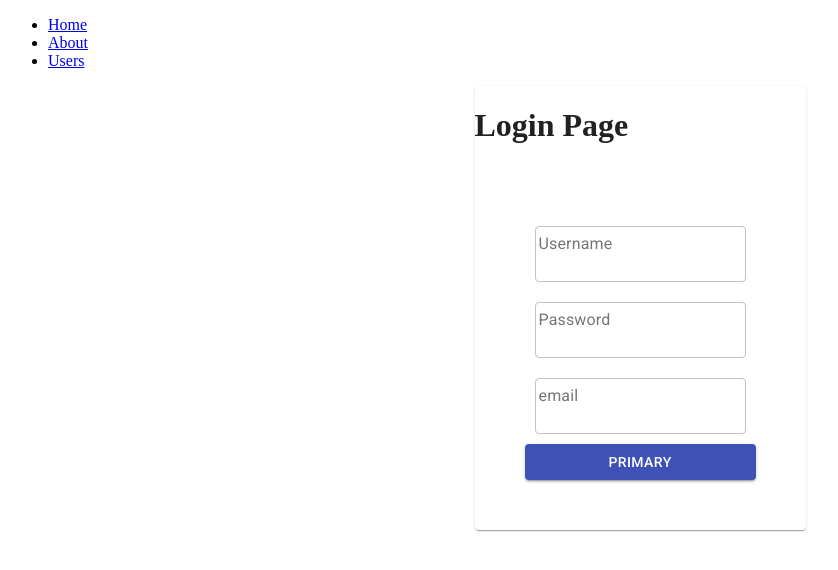
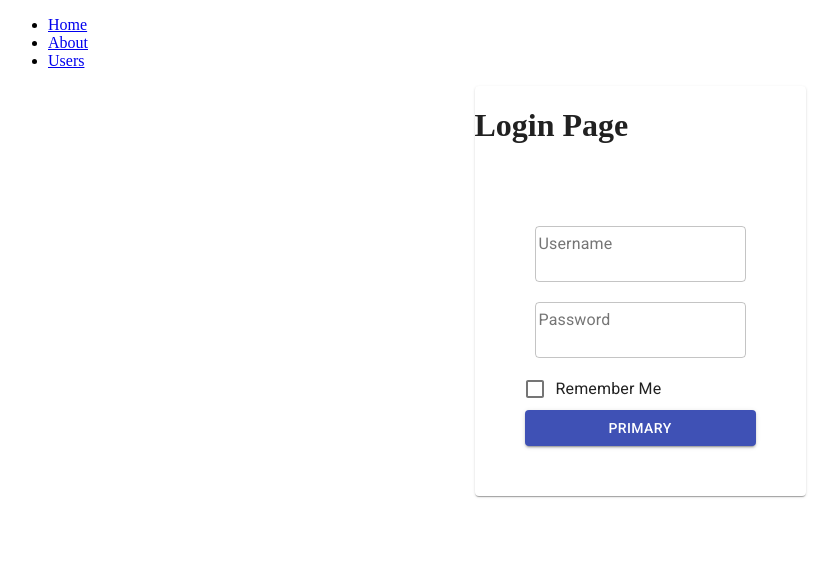
Before and after one commit to coder4affine/innoserve_capita, a React app: page / in a window 1280 px wide. Shown: the top 570 px of the page, without its empty margins (0-838 px from the left). Built offline with nearby package versions, Linux system fonts and the light colour scheme.

Commit message:
commit code

```diff
--- /dev/null
+++ b/src/components/Checkbox/index.js
@@ -0,0 +1,13 @@
+/* eslint-disable react/prop-types */
+import React from 'react';
+import FormControlLabel from '@material-ui/core/FormControlLabel';
+import Checkbox from '@material-ui/core/Checkbox';
+
+const index = ({ field, label, ...props }) => (
+  <FormControlLabel
+    control={<Checkbox checked={field.value} color="primary" {...props} {...field} />}
+    label={label}
+  />
+);
+
+export default index;
--- a/src/components/TextInput/index.js
+++ b/src/components/TextInput/index.js
@@ -5,7 +5,7 @@ import { ErrorMessage } from 'formik';
 
 const index = ({ field, ...props }) => (
   <div>
-    <TextField {...props} {...field} variant="outlined" style={{ padding: 10 }} />
+    <TextField variant="outlined" style={{ padding: 10 }} {...props} {...field} />
     <ErrorMessage name={field.name} />
   </div>
 );
--- a/src/screens/login/index.js
+++ b/src/screens/login/index.js
@@ -1,6 +1,7 @@
 import React from 'react';
 import Paper from '@material-ui/core/Paper';
 import TextInput from '../../components/TextInput';
+import Checkbox from '../../components/Checkbox';
 import Form from '../../components/Form';
 
 const wait = ms => new Promise(res => setTimeout(res, ms));
@@ -34,18 +35,10 @@ const fields = [
     },
   },
   {
-    name: 'email',
-    component: TextInput,
-    label: 'email',
-    type: 'email',
-    value: '',
-    validate: value => {
-      let error = '';
-      if (!value) {
-        error = 'Require...';
-      }
-      return error;
-    },
+    name: 'rememberMe',
+    component: Checkbox,
+    label: 'Remember Me',
+    value: false,
   },
 ];
 
```
